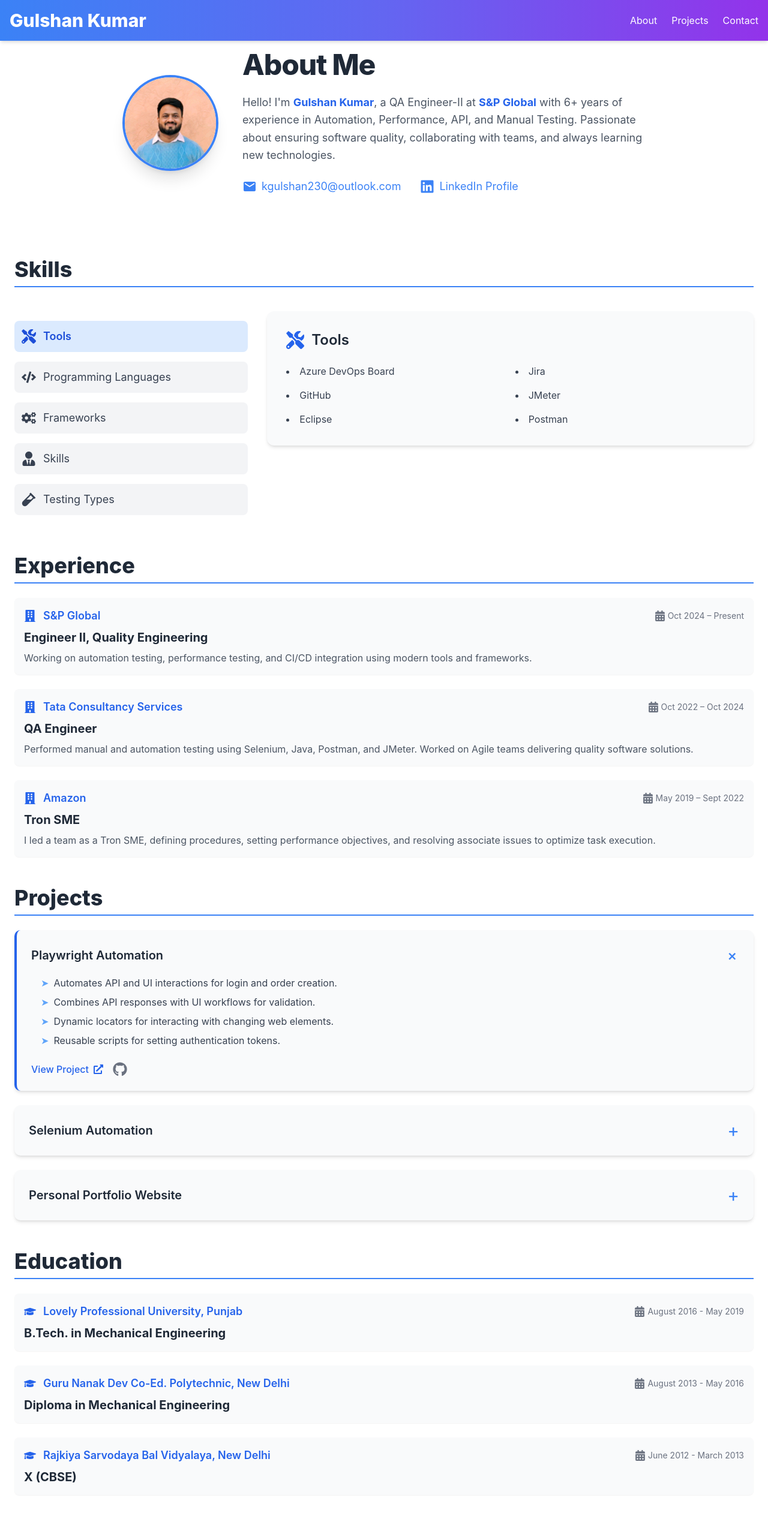
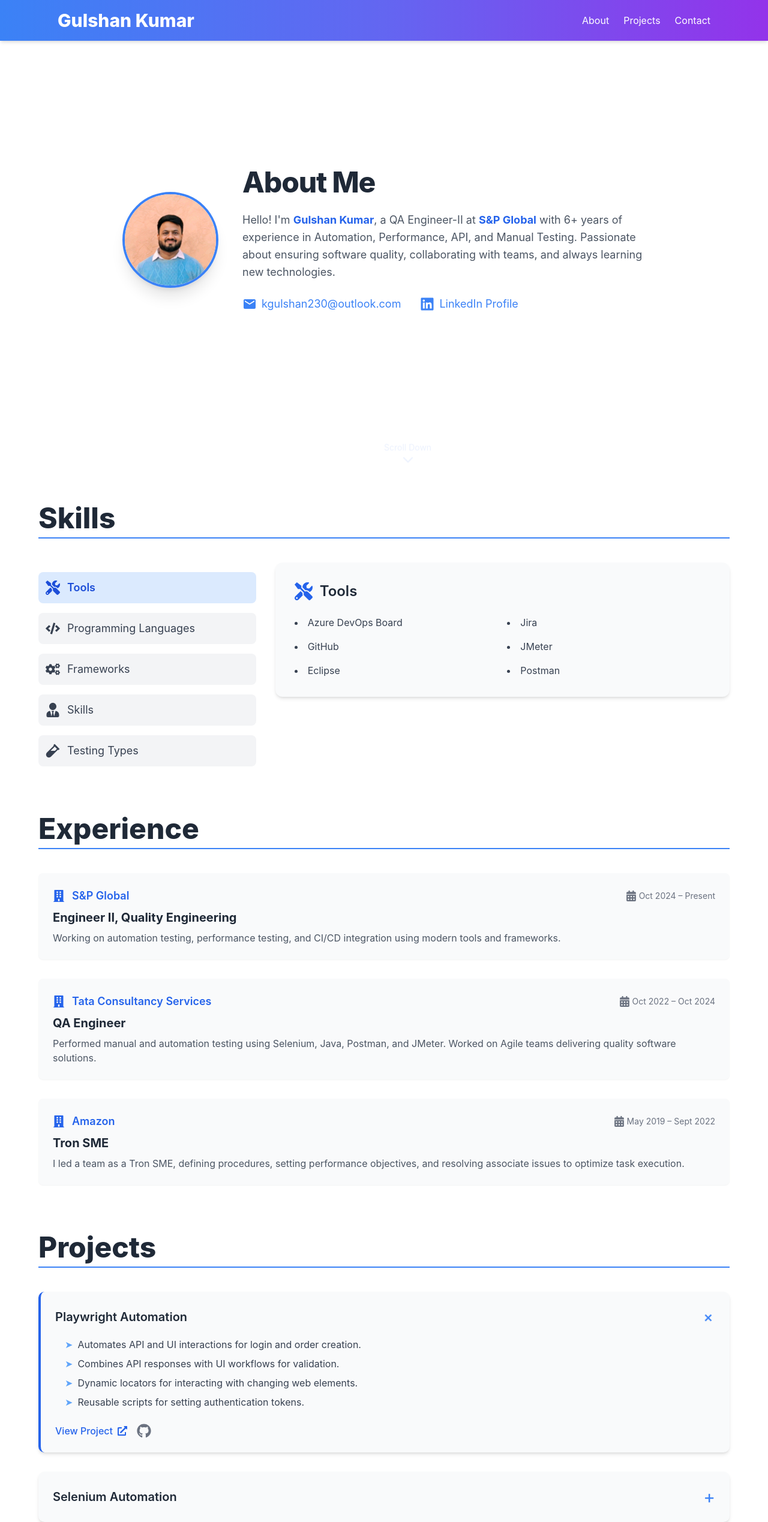
Before and after one commit to im-gulshan/Gulshan-Portfolio, a React (Create React App) app: page / in a window 1280 px wide. Shown: the top 2538 px of the page at 60% size. Built offline with nearby package versions, Linux system fonts and the light colour scheme.

Commit message:
UI Enhanced

```diff
--- a/src/components/About.jsx
+++ b/src/components/About.jsx
@@ -1,12 +1,40 @@
+import { useEffect, useRef, useState } from "react";
 import { motion } from "framer-motion";
 import { MdEmail } from "react-icons/md";
 import { FaLinkedin } from "react-icons/fa";
 
 const About = () => {
+  const aboutRef = useRef(null);
+  const [showScrollIndicator, setShowScrollIndicator] = useState(true);
+
+  useEffect(() => {
+    const currentRef = aboutRef.current;
+
+    const observer = new IntersectionObserver(
+      ([entry]) => {
+        setShowScrollIndicator(entry.isIntersecting && entry.intersectionRatio === 1);
+      },
+      {
+        threshold: 1.0,
+      }
+    );
+
+    if (currentRef) {
+      observer.observe(currentRef);
+    }
+
+    return () => {
+      if (currentRef) {
+        observer.unobserve(currentRef);
+      }
+    };
+  }, []);
+
   return (
     <section
       id="about"
-      className="py-16 px-6 mt-5 bg-white"
+      ref={aboutRef}
+      className="relative min-h-screen flex items-center px-6 md:px-20 py-24 bg-white"
     >
       <div className="max-w-5xl mx-auto flex flex-col md:flex-row items-center justify-center gap-10 text-center md:text-left">
 
@@ -46,45 +74,39 @@ const About = () => {
             viewport={{ once: true }}
             className="flex flex-wrap items-center gap-8 text-blue-500 text-lg mt-6 justify-center md:justify-start"
           >
-            {/* Email */}
             <div className="flex items-center gap-2">
-              <a
-                href="mailto:kgulshan230@outlook.com"
-                className="hover:text-blue-800 transition-transform duration-300 hover:scale-110"
-              >
-                <MdEmail className="text-2xl" />
-              </a>
-              <a
-                href="mailto:kgulshan230@outlook.com"
-                className="hover:underline hover:text-blue-800"
-              >
+              <MdEmail className="text-2xl" />
+              <span className="hover:underline hover:text-blue-600">
                 kgulshan230@outlook.com
-              </a>
+              </span>
             </div>
 
-            {/* LinkedIn */}
             <div className="flex items-center gap-2">
-              <a
-                href="https://www.linkedin.com/in/gulshan98/"
-                target="_blank"
-                rel="noopener noreferrer"
-                className="hover:text-blue-800 transition-transform duration-300 hover:scale-110"
-              >
-                <FaLinkedin className="text-2xl" />
-              </a>
-              <a
-                href="https://www.linkedin.com/in/gulshan98/"
-                target="_blank"
-                rel="noopener noreferrer"
-                className="hover:underline hover:text-blue-800"
-              >
+              <FaLinkedin className="text-2xl" />
+              <span className="hover:underline hover:text-blue-600">
                 LinkedIn Profile
-              </a>
+              </span>
             </div>
           </motion.div>
-
         </motion.div>
       </div>
+
+      {/* Scroll Down Indicator */}
+      {showScrollIndicator && (
+        <motion.div
+          initial={{ opacity: 0, y: 10 }}
+          animate={{ opacity: 1, y: [10, 0, 10] }}
+          transition={{ duration: 1.5, repeat: Infinity }}
+          className="absolute bottom-6 left-1/2 transform -translate-x-1/2"
+        >
+          <div className="text-blue-600 text-sm flex flex-col items-center pointer-events-none">
+            <span>Scroll Down</span>
+            <svg className="w-6 h-6 mt-1 animate-bounce" fill="none" stroke="currentColor" strokeWidth="2" viewBox="0 0 24 24">
+              <path strokeLinecap="round" strokeLinejoin="round" d="M19 9l-7 7-7-7" />
+            </svg>
+          </div>
+        </motion.div>
+      )}
     </section>
   );
 };
--- a/src/components/Education.jsx
+++ b/src/components/Education.jsx
@@ -1,55 +1,80 @@
-import { motion } from "framer-motion";
-import { FaGraduationCap, FaCalendarAlt } from "react-icons/fa";
+import { useState } from "react";
+import { motion, AnimatePresence } from "framer-motion";
+import { FaGraduationCap, FaUniversity, FaBookOpen } from "react-icons/fa";  // Import icons
 
 const educationDetails = [
   {
+    title: "Bachelor of Technology",
     institution: "Lovely Professional University, Punjab",
-    degree: "B.Tech. in Mechanical Engineering",
-    duration: "August 2016 - May 2019",
+    year: "Aug 2016 - May 2019",
+    degree: "Mechanical Engineer",
+    icon: <FaGraduationCap />  // Use an icon from React Icons
   },
   {
+    title: "Diploma in Mechanical Engineering",
     institution: "Guru Nanak Dev Co-Ed. Polytechnic, New Delhi",
-    degree: "Diploma in Mechanical Engineering",
-    duration: "August 2013 - May 2016",
+    year: "August 2013 - May 2016",
+    icon: <FaUniversity />  // Use another icon
   },
   {
+    title: "X (CBSE)",
     institution: "Rajkiya Sarvodaya Bal Vidyalaya, New Delhi",
-    degree: "X (CBSE)",
-    duration: "June 2012 - March 2013",
-  },
+    year: "June 2012 - March 2013",
+    icon: <FaBookOpen />  // Use another icon
+  }
 ];
 
 const Education = () => {
+  const [selectedEducation, setSelectedEducation] = useState(educationDetails[0]);
+
   return (
-    <section id="education" className="py-6 px-6 bg-white">
-      <div className="container mx-auto">
-        <h2 className="text-4xl font-extrabold text-gray-800 mb-6 border-b-2 pb-2 border-blue-500">
+    <section id="education" className="py-10 px-6 md:px-16 bg-white">
+      <div className="container mx-auto max-w-screen-xl">
+        <h2 className="text-4xl md:text-5xl font-extrabold text-gray-800 mb-10 border-b-2 pb-2 border-blue-500">
           Education
         </h2>
 
-        <div className="space-y-6">
-          {educationDetails.map((edu, index) => (
-            <motion.div
-              key={index}
-              initial={{ opacity: 0, y: 20 }}
-              whileInView={{ opacity: 1, y: 0 }}
-              transition={{ duration: 0.6, delay: index * 0.1 }}
-              viewport={{ once: true }}
-              className="p-4 bg-gray-50 rounded-lg shadow-sm hover:shadow-md transition-all duration-300 ease-in-out"
-            >
-              <div className="flex items-center justify-between mb-2">
-                <div className="flex items-center space-x-3 text-blue-600 font-semibold text-lg">
-                  <FaGraduationCap className="text-xl" />
-                  <span>{edu.institution}</span>
-                </div>
-                <div className="flex items-center space-x-1 text-sm text-gray-500">
-                  <FaCalendarAlt className="text-lg" />
-                  <span>{edu.duration}</span>
-                </div>
-              </div>
-              <h3 className="text-xl font-bold text-gray-800">{edu.degree}</h3>
-            </motion.div>
-          ))}
+        <div className="grid grid-cols-1 md:grid-cols-2 gap-8">
+          {/* Left Side - Education List */}
+          <div className="flex flex-col space-y-4">
+            {/* Education Buttons */}
+            {educationDetails.map((education, index) => (
+              <button
+                key={index}
+                onClick={() => setSelectedEducation(education)}
+                className={`flex items-center space-x-3 p-3 rounded-lg text-left transition group
+                  ${selectedEducation.title === education.title
+                    ? "bg-blue-100 text-blue-700 font-semibold"
+                    : "bg-gray-100 text-gray-700 hover:bg-blue-50"}`}
+              >
+                <span className="text-xl">{education.icon}</span> {/* Render the icon */}
+                <span className="text-lg font-medium">{education.title}</span>
+              </button>
+            ))}
+          </div>
+
+          {/* Right Side - Selected Education Details */}
+          <div className="col-span-1 md:col-span-1">
+            <AnimatePresence mode="wait">
+              <motion.div
+                key={selectedEducation.title}
+                initial={{ opacity: 0 }}
+                animate={{ opacity: 1 }}
+                exit={{ opacity: 0 }}
+                transition={{ duration: 0.4 }}
+                className="bg-gray-50 p-8 rounded-xl shadow-md"
+              >
+                <h3 className="text-2xl font-semibold text-gray-800">{selectedEducation.title}</h3>
+                {selectedEducation.degree && (  // 👈 Conditional rendering
+                  <p className="text-gray-600 font-medium text-lg mt-1">
+                    {selectedEducation.degree}
+                  </p>
+                )}
+                <p className="text-gray-600 text-xl">{selectedEducation.institution}</p>
+                <p className="text-gray-500 text-lg">{selectedEducation.year}</p>
+              </motion.div>
+            </AnimatePresence>
+          </div>
         </div>
       </div>
     </section>
--- a/src/components/Experience.jsx
+++ b/src/components/Experience.jsx
@@ -24,13 +24,13 @@ const experiences = [
 
 const Experience = () => {
   return (
-    <section id="experience" className="py-6 px-6 bg-white">
-      <div className="container mx-auto">
-        <h2 className="text-4xl font-extrabold text-gray-800 mb-6 border-b-2 pb-2 border-blue-500">
+    <section id="experience" className="py-10 px-6 md:px-16 bg-white">
+      <div className="container mx-auto max-w-screen-xl">
+        <h2 className="text-4xl md:text-5xl font-extrabold text-gray-800 mb-10 border-b-2 pb-2 border-blue-500">
           Experience
         </h2>
 
-        <div className="space-y-6">
+        <div className="grid grid-cols-1 md:grid-cols-1 gap-8">
           {experiences.map((exp, index) => (
             <motion.div
               key={index}
@@ -38,7 +38,7 @@ const Experience = () => {
               whileInView={{ opacity: 1, y: 0 }}
               transition={{ duration: 0.6, delay: index * 0.1 }}
               viewport={{ once: true }}
-              className="p-4 bg-gray-50 rounded-lg shadow-sm hover:shadow-xl transition-all duration-300 ease-in-out transform hover:scale-105"
+              className="p-6 bg-gray-50 rounded-lg shadow-sm hover:shadow-xl transition-all duration-300 ease-in-out transform hover:scale-105"
             >
               <div className="flex items-center justify-between mb-2">
                 <div className="flex items-center space-x-3 text-blue-600 font-semibold text-lg">
--- a/src/components/Header.jsx
+++ b/src/components/Header.jsx
@@ -4,7 +4,7 @@ import { motion } from 'framer-motion';
 const Header = () => {
   return (
     <header className="bg-gradient-to-r from-blue-500 via-indigo-500 to-purple-600 p-4 text-white fixed top-0 w-full z-10 shadow-md">
-      <div className="container mx-auto flex justify-between items-center">
+      <div className="w-full px-6 md:px-20 flex justify-between items-center">
         {/* Branding/Logo */}
         <h1 className="text-3xl font-extrabold cursor-pointer hover:text-gray-300 transition duration-300">Gulshan Kumar</h1>
 
--- a/src/components/Projects.jsx
+++ b/src/components/Projects.jsx
@@ -48,13 +48,13 @@ const Projects = () => {
   };
 
   return (
-    <section id="projects" className="py-6 px-6 bg-white">
-      <div className="container mx-auto">
-        <h2 className="text-4xl font-extrabold text-gray-800 mb-6 border-b-2 pb-2 border-blue-500">
+    <section id="projects" className="py-10 px-6 md:px-16 bg-white">
+      <div className="container mx-auto max-w-screen-xl">
+        <h2 className="text-4xl md:text-5xl font-extrabold text-gray-800 mb-10 border-b-2 pb-2 border-blue-500">
           Projects
         </h2>
 
-        <div className="space-y-6">
+        <div className="grid grid-cols-1 md:grid-cols-1 gap-8">
           {projectList.map((project, index) => (
             <motion.div
               key={index}
@@ -96,7 +96,8 @@ const Projects = () => {
                           initial={{ opacity: 0, x: -20 }}
                           animate={{ opacity: 1, x: 0 }}
                           transition={{ duration: 0.3, delay: idx * 0.1 }}
-                          className="flex items-start"
+                          whileHover={{ scale: 1.05, x: 5 }}
+                          className="flex items-start cursor-pointer"
                         >
                           <span className="mr-2 text-blue-400">➤</span>
                           {point}
--- a/src/components/Skills.jsx
+++ b/src/components/Skills.jsx
@@ -35,9 +35,9 @@ const Skills = () => {
   const [hoveredCategory, setHoveredCategory] = useState(null);
 
   return (
-    <section id="skills" className="py-10 px-6 bg-white">
-      <div className="container mx-auto">
-        <h2 className="text-4xl font-extrabold text-gray-800 mb-10 border-b-2 pb-2 border-blue-500">
+    <section id="skills" className="py-10 px-6 md:px-16 bg-white">
+      <div className="container mx-auto max-w-screen-xl">
+        <h2 className="text-4xl md:text-5xl font-extrabold text-gray-800 mb-10 border-b-2 pb-2 border-blue-500">
           Skills
         </h2>
 
```
Also changed, not shown: src/components/ScrollToTopButton.jsx (+8 -2 lines).
